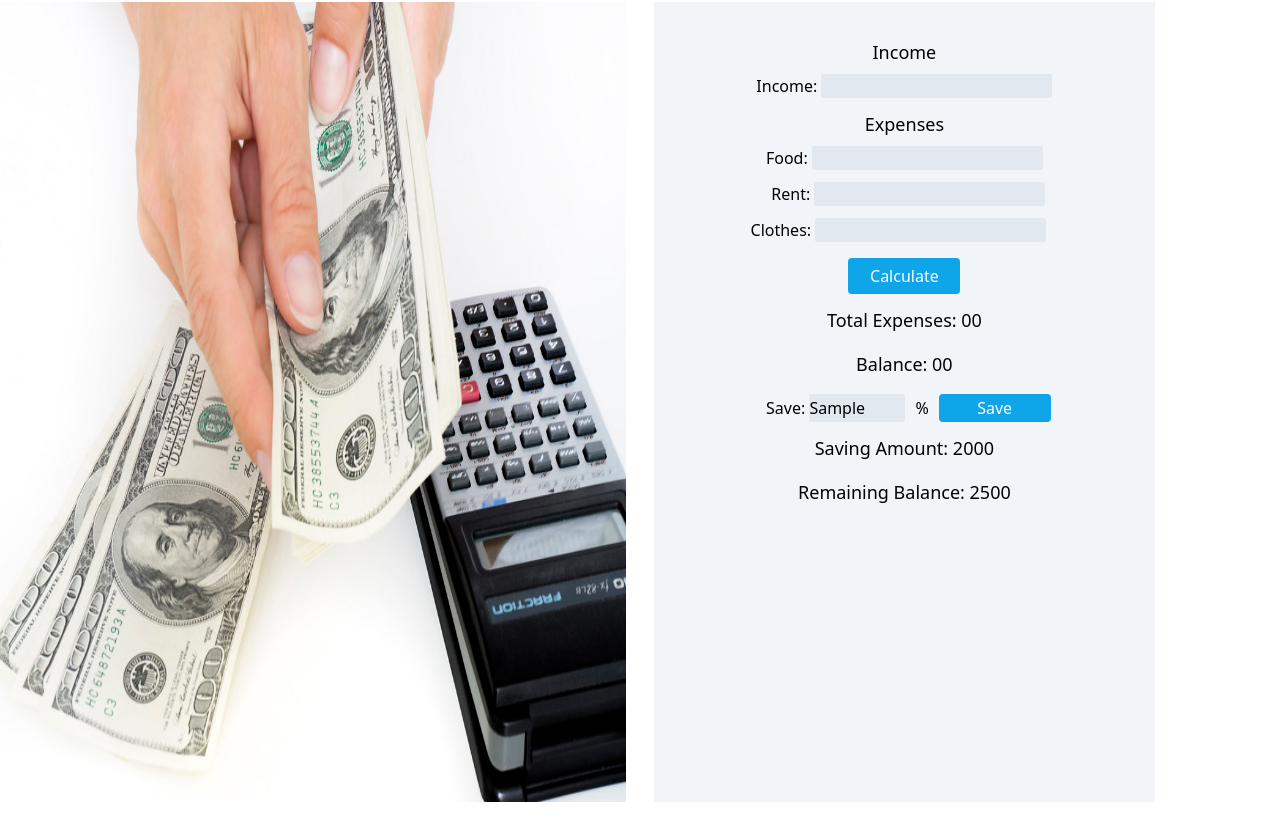
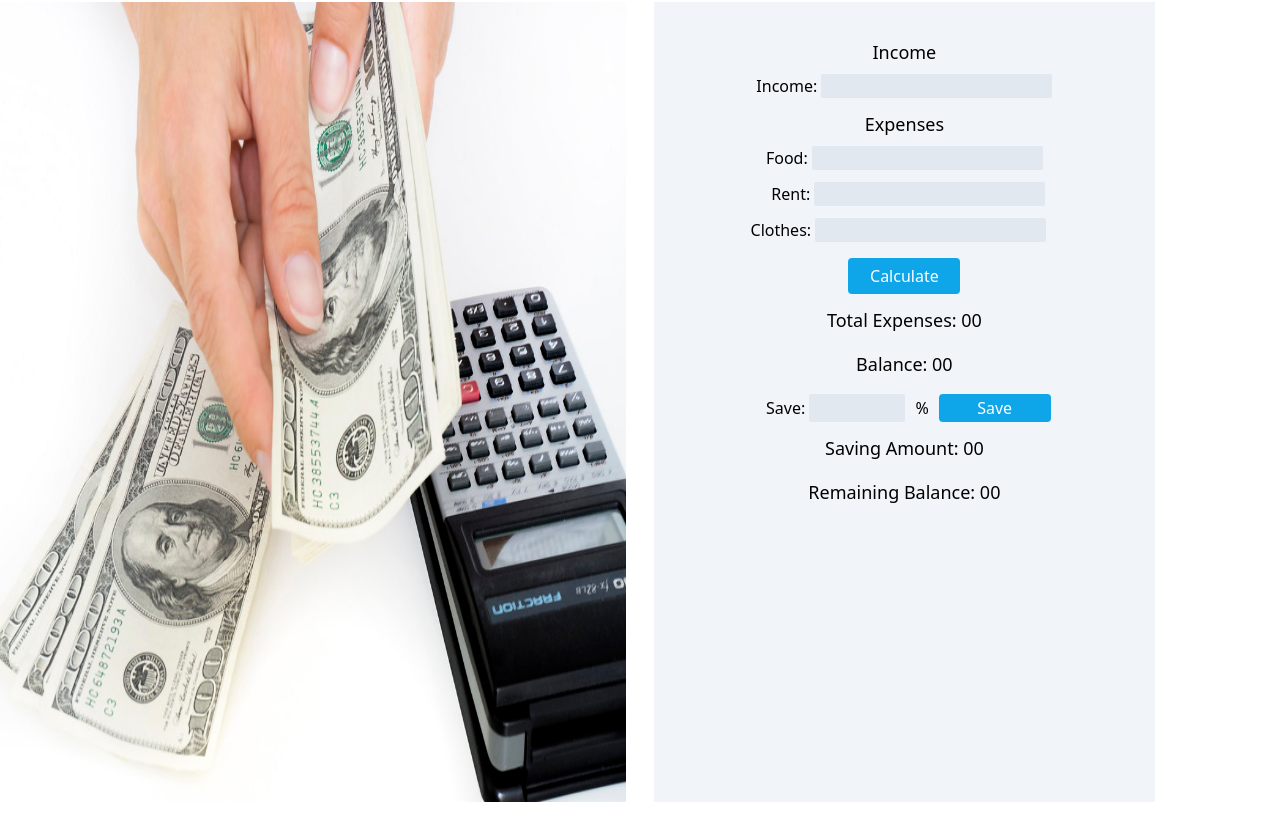
Before and after one commit to anshanto/monthly-cost, a plain HTML site: page index.html in a window 1280 px wide. Both pictures are taken after typing "Sample" into the empty fields and a click on the button "Save". Shown: the part 86-924 px from the top of the page. Drawn offline with nearby package versions, Linux system fonts and the light colour scheme.

Commit message:
js added

```diff
--- a/index.html
+++ b/index.html
@@ -51,9 +51,9 @@
                             </div>
                         </div>
                         <h3 class="text-black font-medium text-lg mb-4 mt-3">Saving Amount: <span
-                                id="saving-amount">2000</span></h3>
+                                id="saving-amount">00</span></h3>
                         <h3 class="text-black font-medium text-lg mb-4">Remaining Balance: <span
-                                id="remaining-balance">2500</span></h3>
+                                id="remaining-balance">00</span></h3>
                     </div>
                 </div>
             </div>
--- a/js/cost.js
+++ b/js/cost.js
@@ -5,8 +5,7 @@ function getInputValue(inputId) {
     // clear input value
     inputField.value = '';
     return amount;
-}
-
+};
 
 document.getElementById('calculate-button').addEventListener('click', function () {
     // get food value
@@ -33,4 +32,20 @@ document.getElementById('calculate-button').addEventListener('click', function (
     const totalBalace = parseFloat(totalAmountText);
 
     totalAmount.innerText = incomeAmount - totalExpenses.innerText;
+});
+
+document.getElementById('save-button').addEventListener('click', function () {
+    const saveInput = document.getElementById('save-input');
+    const saveInputText = saveInput.value;
+    const saveAmount = parseFloat(saveInputText);
+    console.log(saveAmount);
+
+    // saving amount
+    const saving = document.getElementById('saving-amount');
+    const savingText = saving.innerText;
+    const savingAmount = parseFloat(savingText);
+    console.log(savingAmount);
+
+    // clear saving field
+    saveInput.value = '';
 })
```
